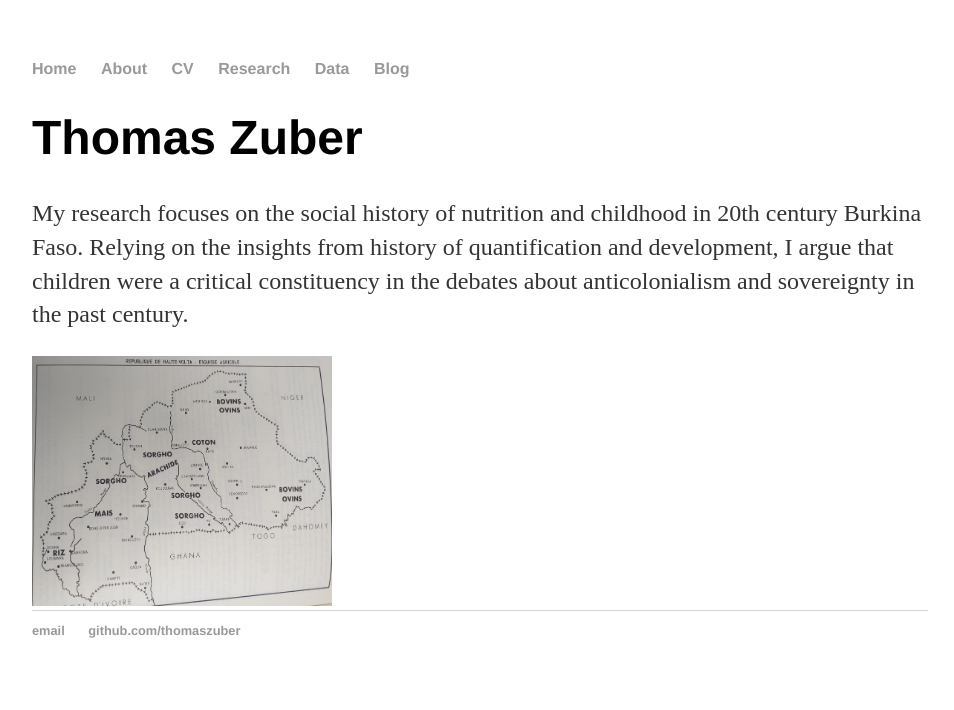
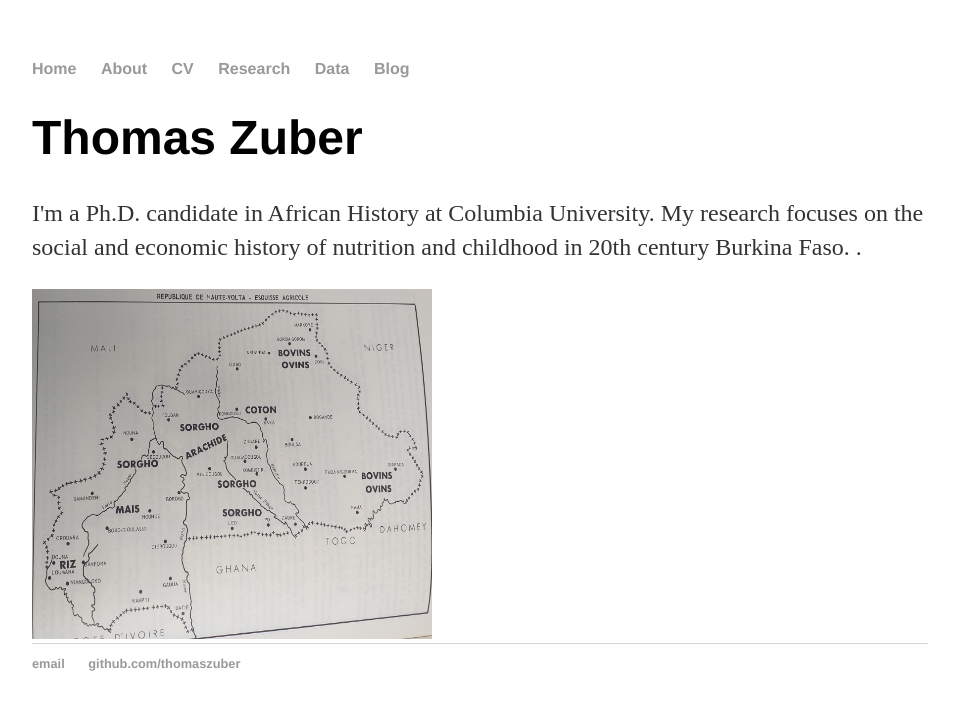
Before and after one commit to thomaszuber/thomaszuber.github.io, a Jekyll site: the page built from index.html, in a window 1280 px wide. Shown: the top 710 px of the page, without its empty margins (160-1114 px from the left). Built offline with Jekyll 4.4.1, drawn with Linux system fonts in a browser that asks for light colours.

Commit message:
Update index.html

```diff
--- a/index.html
+++ b/index.html
@@ -4,6 +4,9 @@ title: Thomas Zuber, PhD Candidate
 ---
 <div class="blurb">
 	<h1>Thomas Zuber</h1>
-	<p>My research focuses on the social history of nutrition and childhood in 20th century Burkina Faso. Relying on the insights from history of quantification and development, I argue that children were a critical constituency in the debates about anticolonialism and sovereignty in the past century. </p>
-	<img src="/map.jpg" width = "300" height = "250">
+	<p>I'm a Ph.D. candidate in African History at Columbia University.
+		My research focuses on the social and economic history of nutrition and childhood in 20th century Burkina Faso.
+
+. </p>
+	<img src="/map.jpg" width = "400" height = "350">
 </div><!-- /.blurb -->
```
